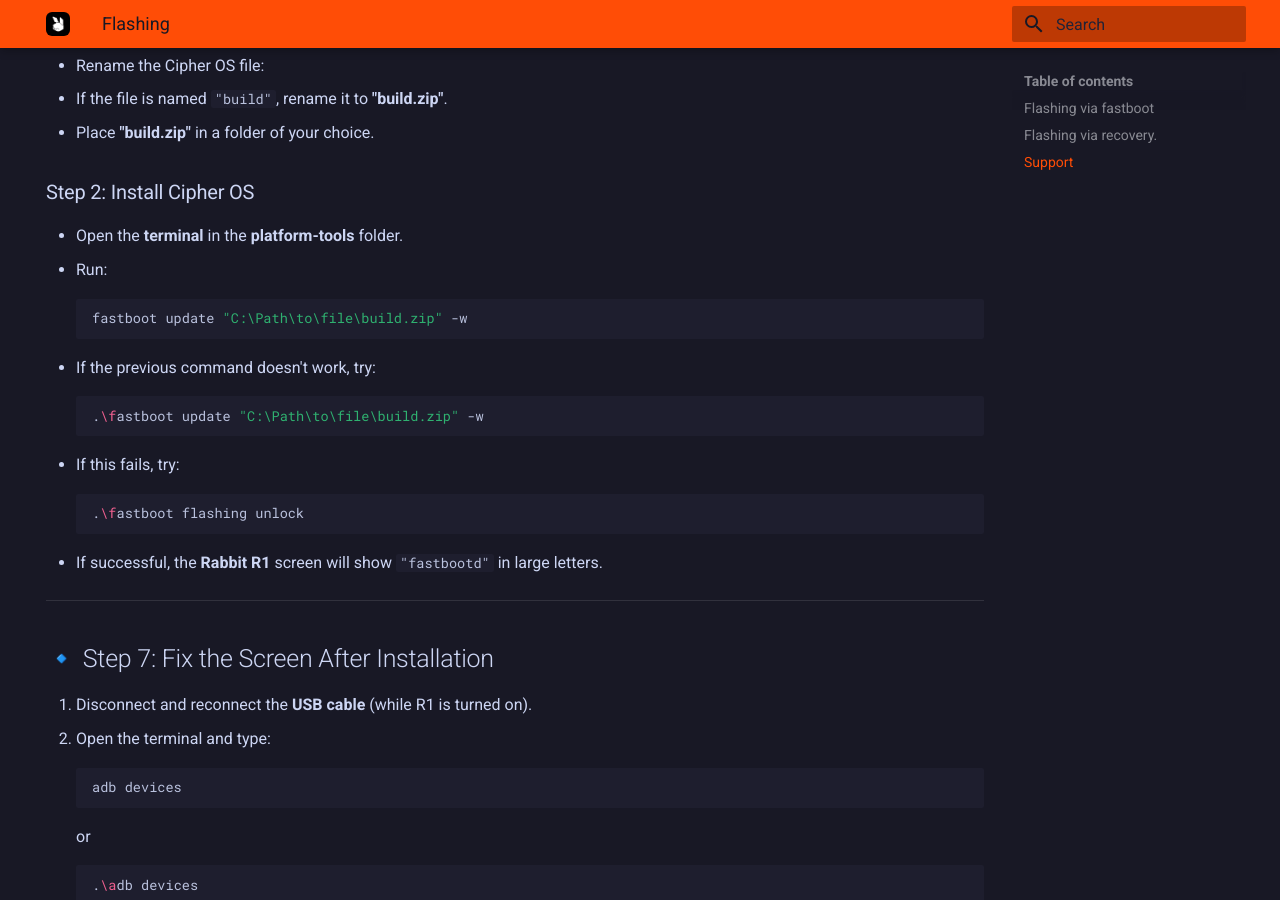
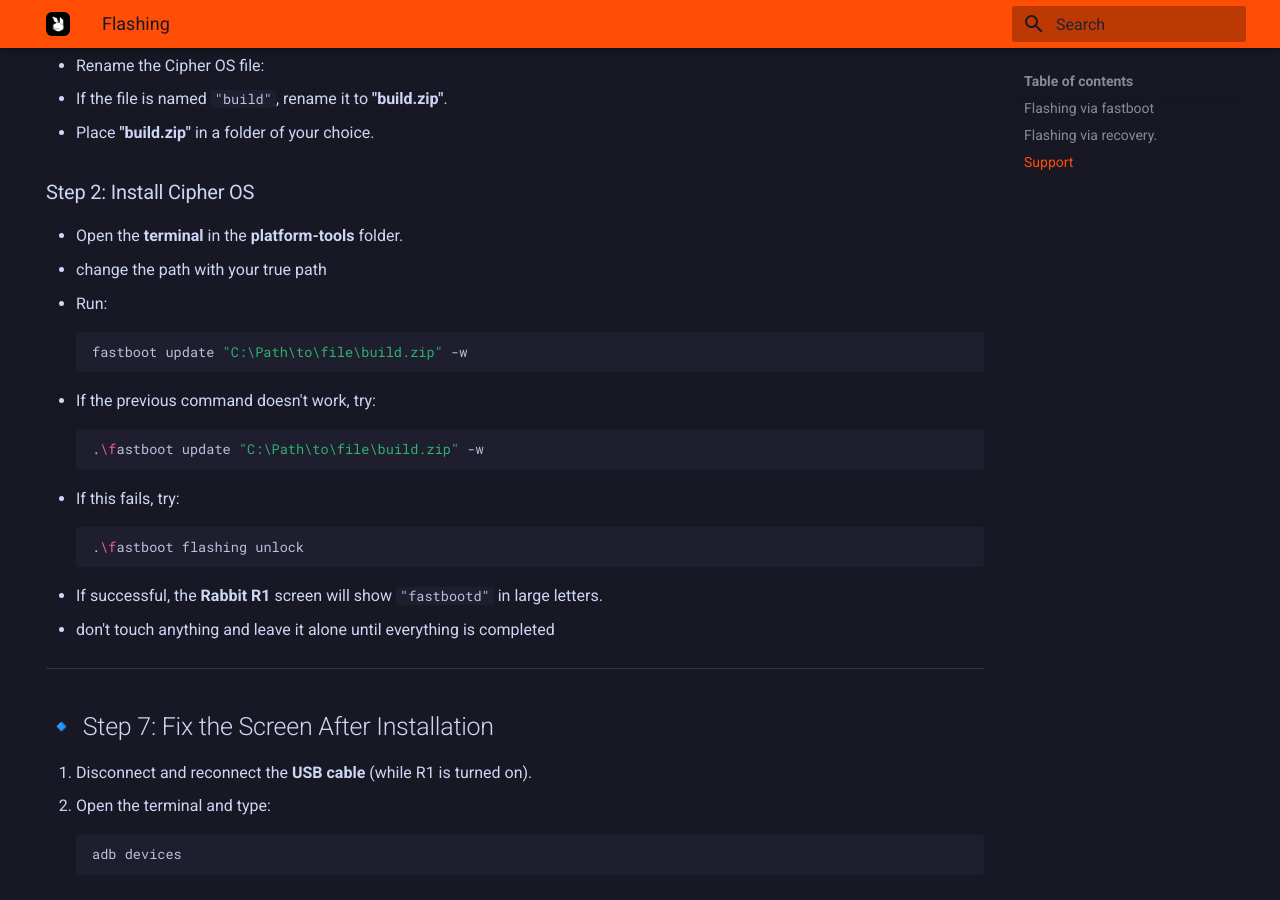
Before and after one commit to rabbit-hmi-oss/community-wiki, an MkDocs documentation site: the page built from docs/flashing.md, in a window 1280 px wide and 900 px high, scrolled down 4032 px. Built offline with MkDocs 1.6.1 and Material for MkDocs 9.7.7, drawn with Linux system fonts in a browser that asks for light colours.

Commit message:
Update flashing.md

````diff
--- a/docs/flashing.md
+++ b/docs/flashing.md
@@ -141,6 +141,7 @@ You can get in touch with us on our official discord channel.
 
 ### Step 2: Install Cipher OS
 - Open the **terminal** in the **platform-tools** folder.
+- change the path with your true path
 - Run:
     ```sh
     fastboot update "C:\Path\to\file\build.zip" -w
@@ -154,6 +155,7 @@ You can get in touch with us on our official discord channel.
     .\fastboot flashing unlock
     ```
 - If successful, the **Rabbit R1** screen will show `"fastbootd"` in large letters.
+- don't touch anything and leave it alone until everything is completed
 
 ---
 
````
